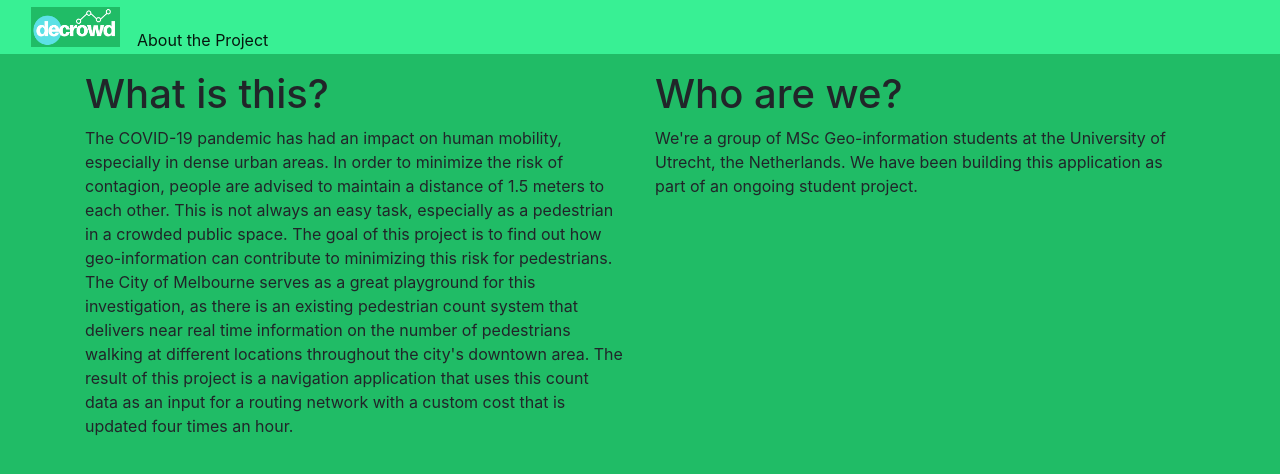
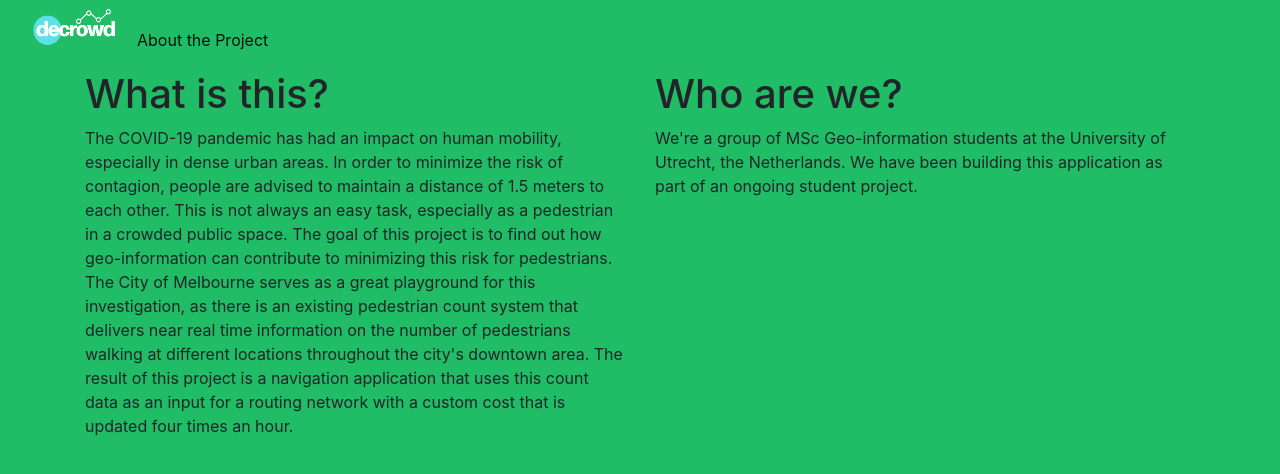
Before and after one commit to chrstnbwnkl/gima_m_6, a website: page public/about.html in a window 1280 px wide. Drawn offline with nearby package versions, Linux system fonts and the light colour scheme.

```diff
--- a/public/about.html
+++ b/public/about.html
@@ -12,13 +12,13 @@
 
 <body>
     <!-- <div id="issmap"></div> -->
-    <div id="navi" style="background-color: rgb(56,240,148);">
+    <div id="navi" style="background-color: #20bc66;">
         <nav class="navbar navbar-light navbar-expand-md" style="height: 54px;">
             <div class="container-fluid"><a href="/"><img style="width: 89px;height: 40px;" src="assets/img/decrowd_crop.png"></a><button data-toggle="collapse" class="navbar-toggler" data-target="#navcol-1"><span class="sr-only">Toggle navigation</span><span class="navbar-toggler-icon"></span></button>
                 <div
                     class="collapse navbar-collapse" id="navcol-1">
                     <ul class="nav navbar-nav">
-                        <li class="nav-item" role="presentation"><a class="nav-link active" href="/about" style="background-color: rgb(56,240,148);margin: 0px 0px 0px 10px;padding: 8px 0px 2px 7px;">About the Project</a></li>
+                        <li class="nav-item" role="presentation"><a class="nav-link active" href="/about" style="background-color: #20bc66;margin: 0px 0px 0px 10px;padding: 8px 0px 2px 7px;">About the Project</a></li>
                         <li class="nav-item" role="presentation"></li>
                     </ul>
                     <ul class="nav navbar-nav">
```
